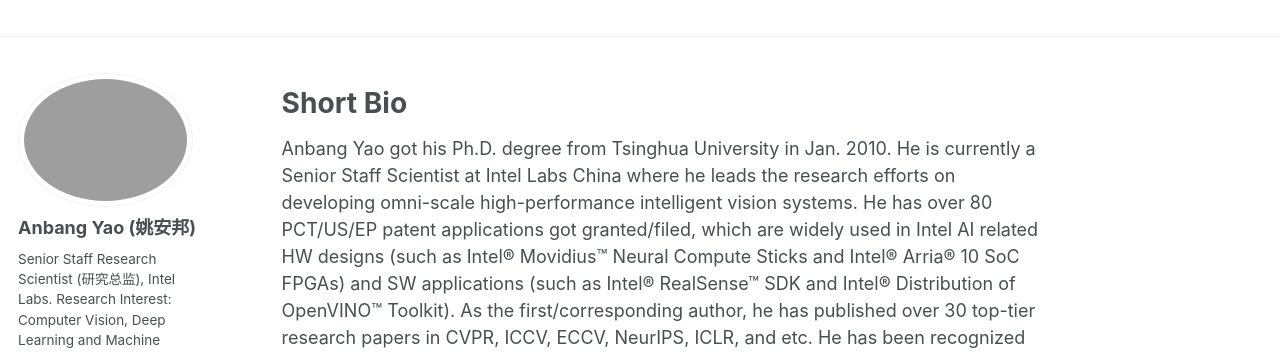
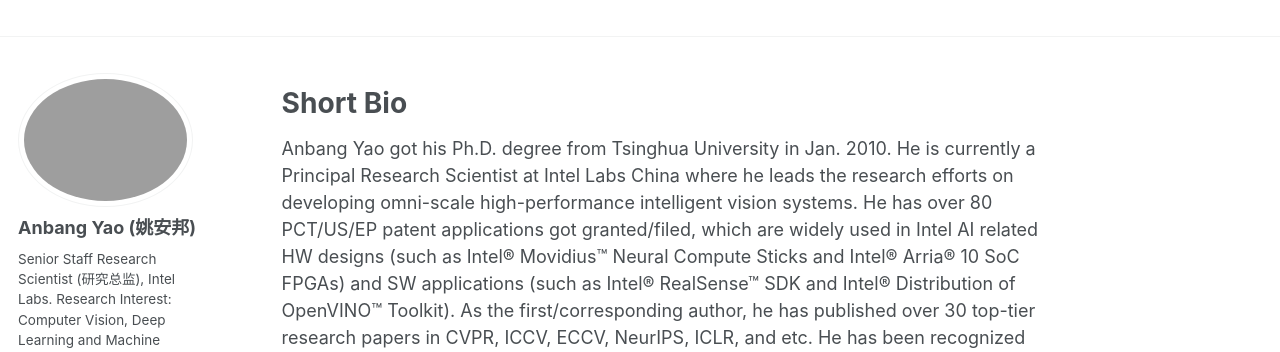
Before and after one commit to YaoAnbang/YaoAnbang.github.io, a Jekyll site: the page built from _pages/about.md, in a window 1280 px wide and 900 px high. Shown: the top 352 px of the window. Built offline with Jekyll 4.4.1, drawn with Linux system fonts in a browser that asks for light colours; some of the changed text lies outside the part shown.

Commit message:
Update about.md

```diff
--- a/_pages/about.md
+++ b/_pages/about.md
@@ -11,7 +11,7 @@ redirect_from:
 Short Bio
 =====
 
-Anbang Yao got his Ph.D. degree from Tsinghua University in Jan. 2010. He is currently a Senior Staff Scientist at Intel Labs China where he leads the research efforts on developing omni-scale high-performance intelligent vision systems. He has over 80 PCT/US/EP patent applications got granted/filed, which are widely used in Intel AI related HW designs (such as Intel® Movidius™ Neural Compute Sticks and Intel® Arria® 10 SoC FPGAs) and SW applications (such as Intel® RealSense™ SDK and Intel® Distribution of OpenVINO™ Toolkit). As the first/corresponding author, he has published over 30 top-tier research papers in CVPR, ICCV, ECCV, NeurIPS, ICLR, and etc. He has been recognized with numerous Awards at Intel, such as Intel Global Innovator (the first and so far the only winner employee from China), 2 times of annual Intel China Awards, and 3 times of annual Intel Labs Gordy Awards (the highest annual research award named after Intel's co-founder Gordon Earle Moore, ***戈登·摩尔奖***). He also led the team and won the Winner of the prestigious EmotiW Challenges (held by ACM ICMI) in 2015/2017, beating out 74/100+ teams across the world. He demonstrated outstanding skills in mentoring interns, and some of them have already grown into top young researchers in the field.
+Anbang Yao got his Ph.D. degree from Tsinghua University in Jan. 2010. He is currently a Principal Research Scientist at Intel Labs China where he leads the research efforts on developing omni-scale high-performance intelligent vision systems. He has over 80 PCT/US/EP patent applications got granted/filed, which are widely used in Intel AI related HW designs (such as Intel® Movidius™ Neural Compute Sticks and Intel® Arria® 10 SoC FPGAs) and SW applications (such as Intel® RealSense™ SDK and Intel® Distribution of OpenVINO™ Toolkit). As the first/corresponding author, he has published over 30 top-tier research papers in CVPR, ICCV, ECCV, NeurIPS, ICLR, and etc. He has been recognized with numerous Awards at Intel, such as Intel Global Innovator (the first and so far the only winner employee from China), 2 times of annual Intel China Awards, and 3 times of annual Intel Labs Gordy Awards (the highest annual research award named after Intel's co-founder Gordon Earle Moore, ***戈登·摩尔奖***). He also led the team and won the Winner of the prestigious EmotiW Challenges (held by ACM ICMI) in 2015/2017, beating out 74/100+ teams across the world. He demonstrated outstanding skills in mentoring interns, and some of them have already grown into top young researchers in the field.
 
 <!--<font color="red">**Note**：We now have some internship positions. If you are interested in my research, please drop me an email. </font> -->
 ---
```
